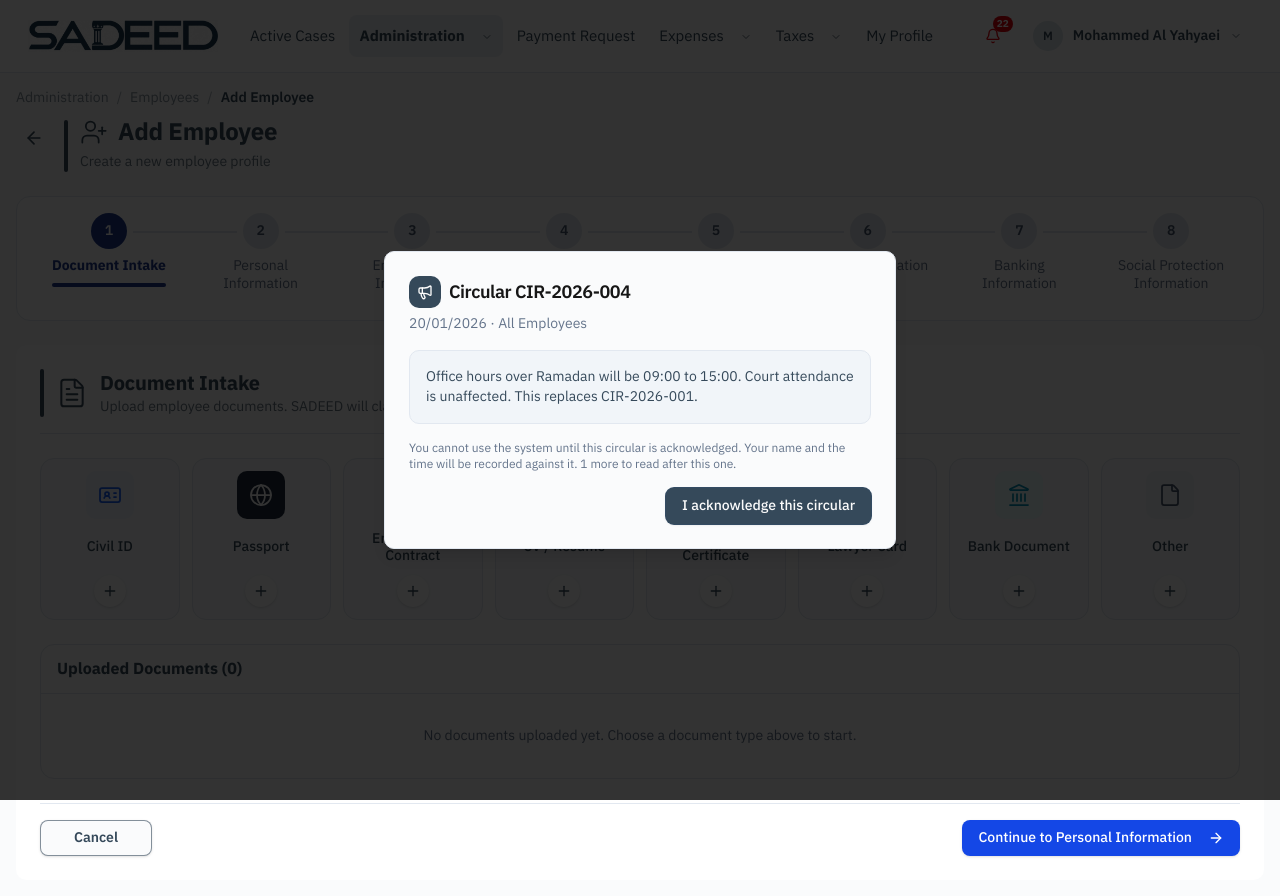
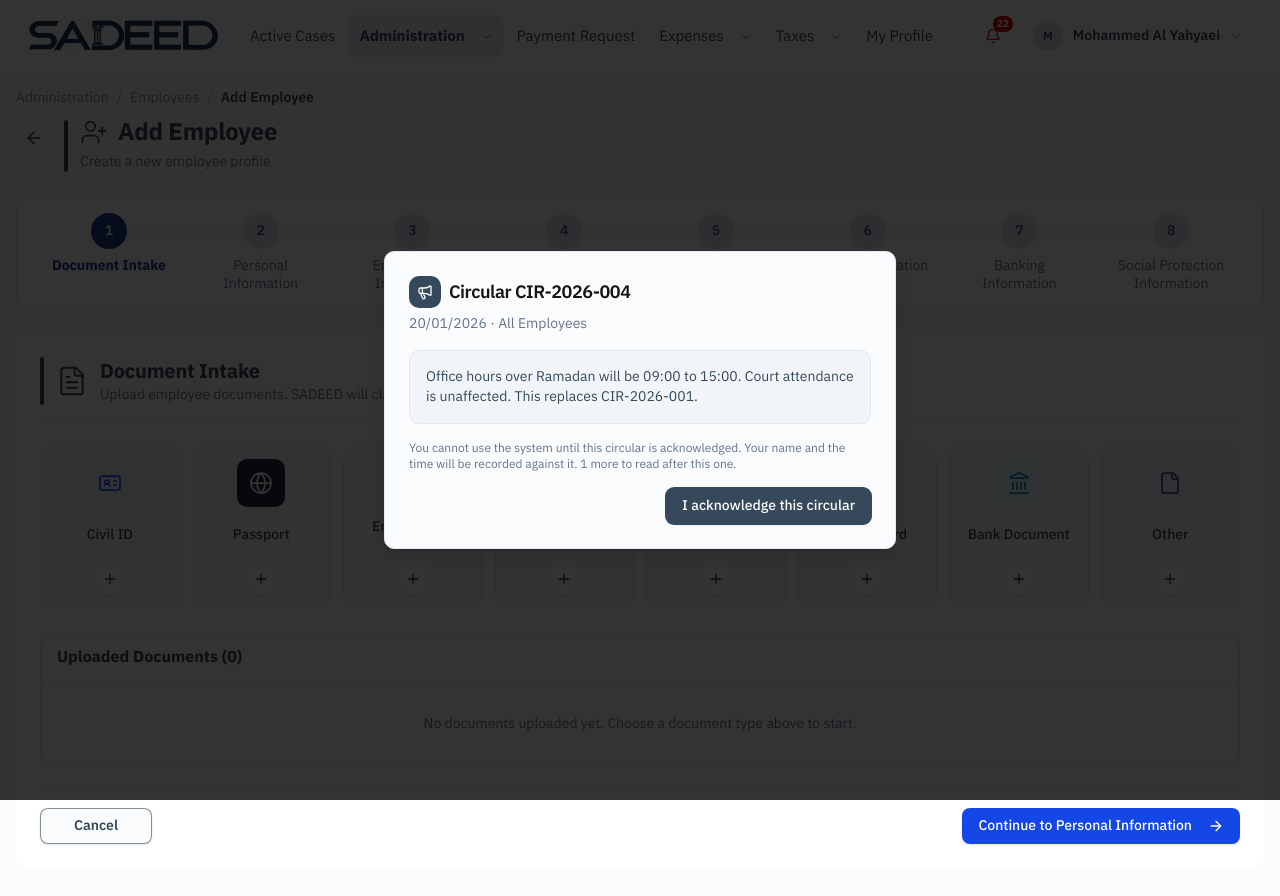
Before and after one commit to mehak187/elpnew, a React (Vite) app: page /employees/create in a window 1280 px wide. Shown: the top 896 px of the page. Built offline with nearby package versions, Linux system fonts and the light colour scheme.

Commit message:
update EmployeeForm.jsx

```diff
--- a/src/pages/employees/EmployeeForm.jsx
+++ b/src/pages/employees/EmployeeForm.jsx
@@ -651,11 +651,7 @@ function NumberedSteps({
                 >
                   {step.label}
                 </span>
-                {/* The bar under the step being filled in. */}
-                <span
-                  aria-hidden="true"
-                  className={cn("h-1 w-full rounded-full", isActive ? "bg-blue-900" : "bg-transparent")}
-                />
+                {/* No bar under the open step: its circle and bold name say it. */}
                 {isDone && <span className="sr-only">(completed)</span>}
               </button>
             </li>
```
